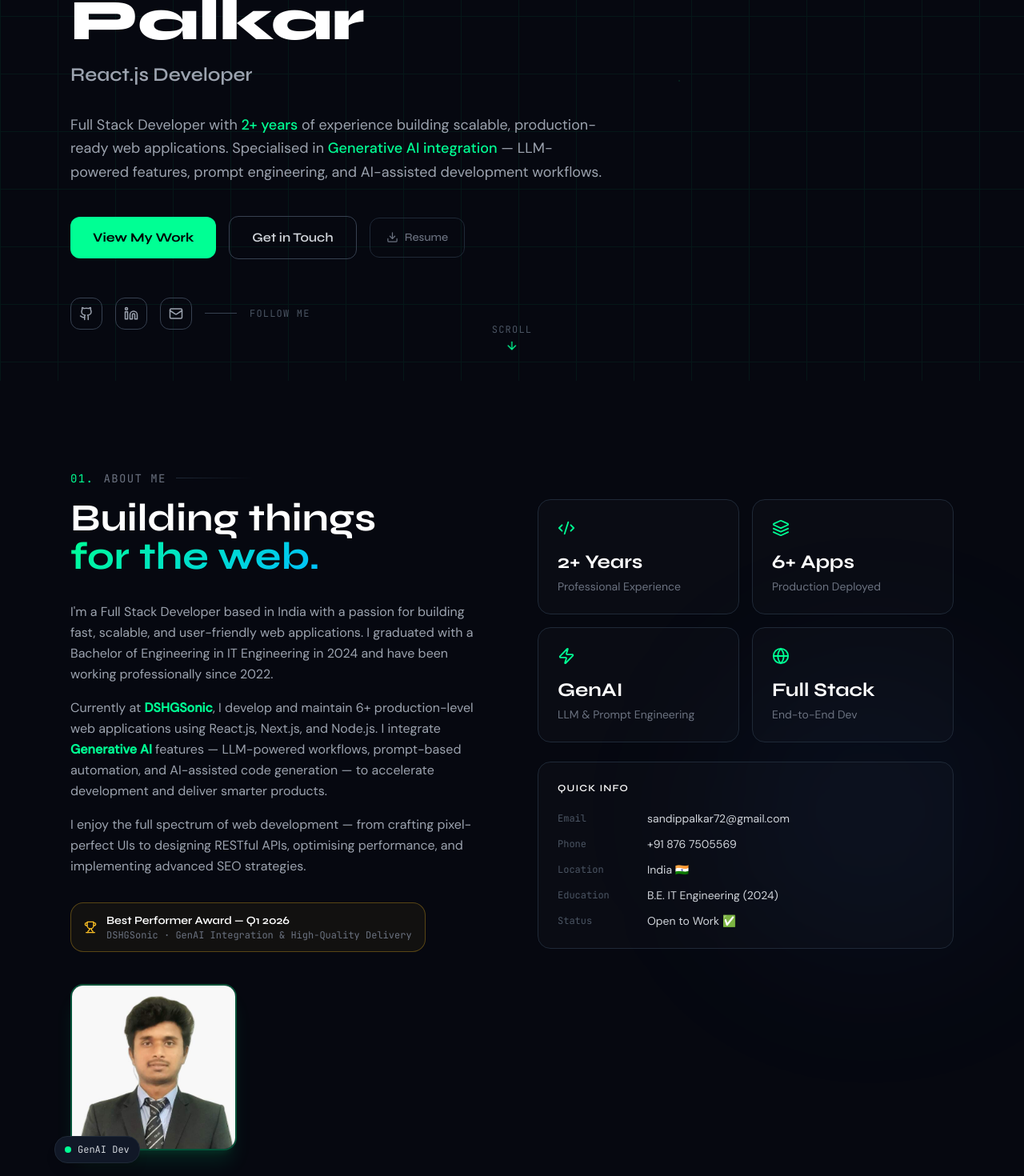
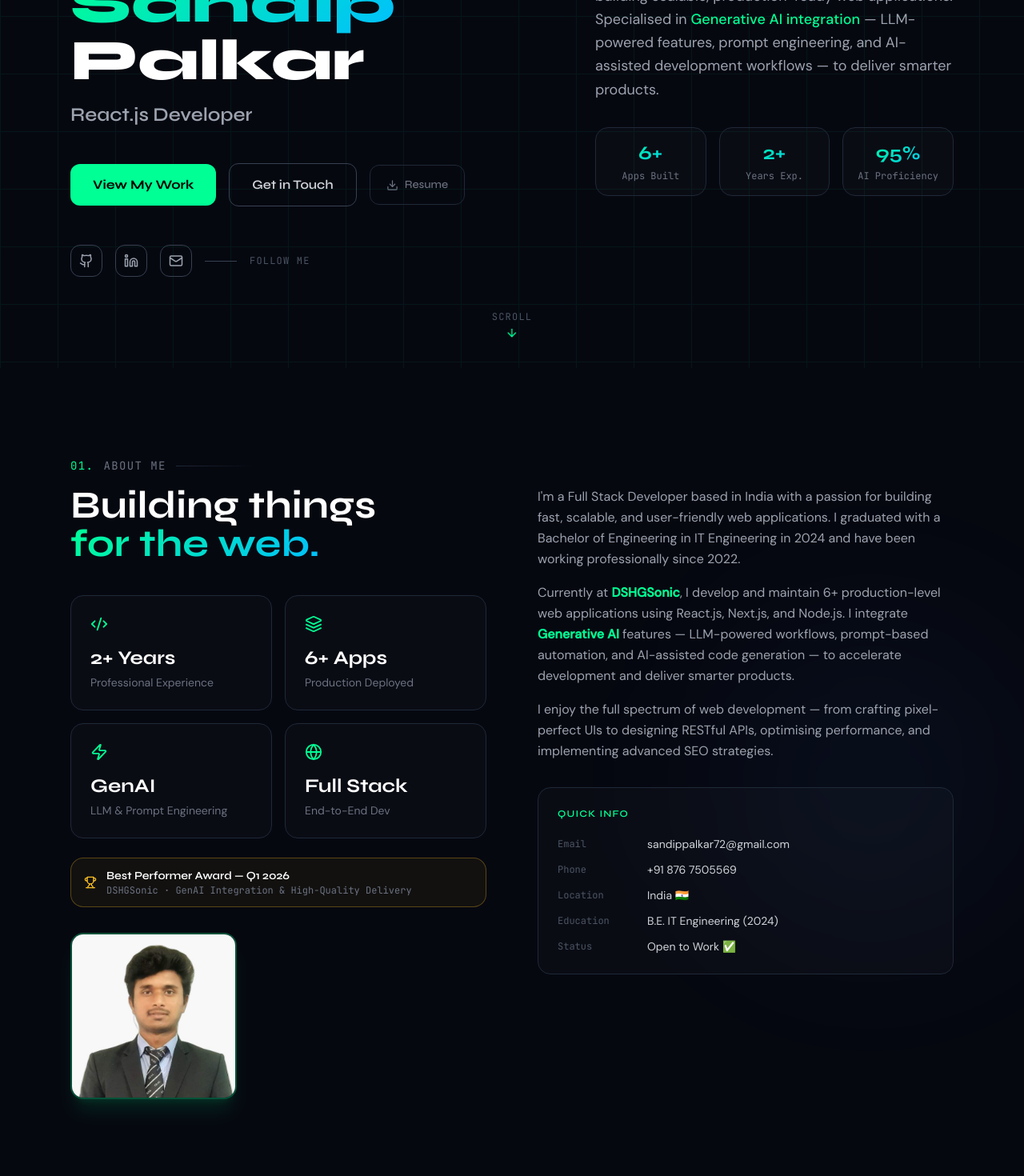
Before and after one commit to PALKARSANDIP/myportfolio, a Next.js app: page / in a window 1280 px wide. Shown: the part 340-1810 px from the top of the page at 80% size. Built offline with nearby package versions, Linux system fonts and the light colour scheme.

Commit message:
refactor: enhance About and Hero components layout and content

```diff
--- a/components/About.jsx
+++ b/components/About.jsx
@@ -28,14 +28,59 @@ export default function About() {
         </div>
 
         <div className="grid md:grid-cols-2 gap-16 items-start">
-          {/* Left */}
+
+          {/* Left — Heading, Stats, Award */}
           <div>
-            <h2 className="reveal reveal-left font-display font-bold text-4xl md:text-5xl text-gray-900 dark:text-white mb-8 leading-tight">
+            <h2 className="reveal reveal-left font-display font-bold text-4xl md:text-5xl text-gray-900 dark:text-white mb-10 leading-tight">
               Building things<br />
               <span className="text-gradient">for the web.</span>
             </h2>
 
-            <div className="space-y-4 font-body text-gray-600 dark:text-gray-400 leading-relaxed">
+            {/* Stats grid */}
+            <div className="grid grid-cols-2 gap-4 mb-6">
+              {highlights.map((item, i) => (
+                <div
+                  key={item.label}
+                  className={`reveal delay-${i + 1} group p-6 rounded-2xl border border-gray-200 dark:border-gray-800
+                    hover:border-accent dark:hover:border-accent bg-gray-50/80 dark:bg-white/[0.02]
+                    hover:bg-accent/5 transition-all duration-300 hover:-translate-y-1`}
+                >
+                  <item.icon size={22} className="text-accent mb-4" />
+                  <div className="font-display font-bold text-2xl text-gray-900 dark:text-white mb-1">{item.label}</div>
+                  <div className="font-body text-sm text-gray-500 dark:text-gray-500">{item.sub}</div>
+                </div>
+              ))}
+            </div>
+
+            {/* Award badge */}
+            <div className="reveal delay-5 inline-flex items-center gap-3 px-4 py-3 rounded-2xl w-full
+              border border-amber-400/30 bg-amber-400/5 hover:bg-amber-400/10 transition-colors duration-200">
+              <Trophy size={16} className="text-amber-400 shrink-0" />
+              <div>
+                <p className="font-display font-semibold text-gray-900 dark:text-white text-sm">Best Performer Award — Q1 2026</p>
+                <p className="font-mono text-xs text-gray-500 dark:text-gray-500">DSHGSonic · GenAI Integration & High-Quality Delivery</p>
+              </div>
+            </div>
+
+            {/* Profile photo */}
+            <div className="reveal delay-6 mt-8">
+              <div className="relative w-52 h-52 rounded-2xl overflow-hidden border-2 border-accent/30 shadow-xl shadow-accent/10 hover:border-accent hover:shadow-accent/20 transition-all duration-300 group">
+                <Image
+                  src={imgError ? "/Image/avtar2.jpg" : "/Image/SandipPalkar.jpeg"}
+                  alt="Sandip Palkar"
+                  fill
+                  className="object-cover object-top group-hover:scale-105 transition-transform duration-500"
+                  onError={() => setImgError(true)}
+                  priority
+                />
+                <div className="absolute inset-0 bg-gradient-to-t from-accent/10 to-transparent opacity-0 group-hover:opacity-100 transition-opacity duration-300" />
+              </div>
+            </div>
+          </div>
+
+          {/* Right — Bio paragraphs + Quick Info */}
+          <div>
+            <div className="space-y-4 font-body text-gray-600 dark:text-gray-400 leading-relaxed mb-8">
               <p className="reveal delay-1">
                 I&apos;m a Full Stack Developer based in India with a passion for building fast, scalable,
                 and user-friendly web applications. I graduated with a Bachelor of Engineering in IT
@@ -54,62 +99,9 @@ export default function About() {
               </p>
             </div>
 
-            {/* Award badge */}
-            <div className="reveal delay-4 mt-8 inline-flex items-center gap-3 px-4 py-3 rounded-2xl
-              border border-amber-400/30 bg-amber-400/5 hover:bg-amber-400/10 transition-colors duration-200">
-              <Trophy size={16} className="text-amber-400 shrink-0" />
-              <div>
-                <p className="font-display font-semibold text-gray-900 dark:text-white text-sm">Best Performer Award — Q1 2026</p>
-                <p className="font-mono text-xs text-gray-500 dark:text-gray-500">DSHGSonic · GenAI Integration & High-Quality Delivery</p>
-              </div>
-            </div>
-
-            {/* Photo */}
-            <div className="reveal delay-5 mt-10">
-              <div className="relative w-52 h-52 rounded-2xl overflow-hidden border-2 border-accent/30 shadow-xl shadow-accent/10 hover:border-accent hover:shadow-accent/20 transition-all duration-300 group">
-
-                <Image
-                  src={imgError ? "/Image/avtar2.jpg" : "/Image/SandipPalkar.jpeg"}
-                  alt="Sandip Palkar"
-                  fill
-                  className="object-cover object-top group-hover:scale-105 transition-transform duration-500"
-                  onError={() => setImgError(true)}
-                  priority
-                />
-                <div className="absolute inset-0 bg-gradient-to-t from-accent/10 to-transparent opacity-0 group-hover:opacity-100 transition-opacity duration-300" />
-              </div>
-              <div className="absolute -bottom-4 -left-5 flex items-center gap-2 px-3 py-2 rounded-2xl
-                bg-white dark:bg-gray-900 border border-gray-100 dark:border-gray-800 shadow-lg">
-                <span className="relative flex w-2 h-2">
-                  <span className="animate-ping absolute inline-flex h-full w-full rounded-full bg-accent opacity-60"></span>
-                  <span className="relative inline-flex rounded-full w-2 h-2 bg-accent"></span>
-                </span>
-                <span className="font-mono text-xs text-gray-700 dark:text-gray-300">GenAI Dev</span>
-              </div>
-            </div>
-          </div>
-
-          {/* Right */}
-          <div>
-            {/* Stats */}
-            <div className="grid grid-cols-2 gap-4 mb-6">
-              {highlights.map((item, i) => (
-                <div
-                  key={item.label}
-                  className={`reveal delay-${i + 1} group p-6 rounded-2xl border border-gray-200 dark:border-gray-800
-                    hover:border-accent dark:hover:border-accent bg-gray-50/80 dark:bg-white/[0.02]
-                    hover:bg-accent/5 transition-all duration-300 hover:-translate-y-1`}
-                >
-                  <item.icon size={22} className="text-accent mb-4" />
-                  <div className="font-display font-bold text-2xl text-gray-900 dark:text-white mb-1">{item.label}</div>
-                  <div className="font-body text-sm text-gray-500 dark:text-gray-500">{item.sub}</div>
-                </div>
-              ))}
-            </div>
-
             {/* Quick Info */}
-            <div className="reveal delay-5 p-6 rounded-2xl border border-gray-200 dark:border-gray-800 bg-gray-50/80 dark:bg-white/[0.02]">
-              <h3 className="font-display font-semibold text-gray-900 dark:text-white mb-5 text-xs tracking-widest uppercase text-accent">
+            <div className="reveal delay-4 p-6 rounded-2xl border border-gray-200 dark:border-gray-800 bg-gray-50/80 dark:bg-white/[0.02]">
+              <h3 className="font-display font-semibold mb-5 text-xs tracking-widest uppercase text-accent">
                 Quick Info
               </h3>
               <dl className="space-y-3">
@@ -128,6 +120,7 @@ export default function About() {
               </dl>
             </div>
           </div>
+
         </div>
       </div>
     </section>
--- a/components/Hero.jsx
+++ b/components/Hero.jsx
@@ -1,7 +1,6 @@
 "use client";
 import { useEffect, useState } from "react";
 import { Github, Linkedin, Mail, ArrowDown, Download } from "lucide-react";
-import Image from "next/image";
 
 const roles = [
   "Full Stack Developer",
@@ -16,7 +15,6 @@ export default function Hero() {
   const [displayed, setDisplayed] = useState("");
   const [deleting, setDeleting] = useState(false);
   const [visible, setVisible] = useState(false);
-  const [imgError, setImgError] = useState(false);
 
   useEffect(() => {
     const t = setTimeout(() => setVisible(true), 100);
@@ -59,8 +57,8 @@ export default function Hero() {
       <div className="relative max-w-6xl mx-auto px-6 pt-28 pb-16 w-full">
         <div className="flex flex-col lg:flex-row items-start lg:items-center gap-12 lg:gap-20">
 
-          {/* Left: Text Content */}
-          <div className="flex-1 max-w-2xl">
+          {/* Left: Name, Role, CTAs, Socials */}
+          <div className="flex-1">
 
             {/* Available badge */}
             <div className={`inline-flex items-center gap-2.5 px-4 py-2 rounded-full border border-accent/25 bg-accent/5 mb-10
@@ -73,10 +71,8 @@ export default function Hero() {
             </div>
 
             {/* Name */}
-            <h1
-              className={`font-display font-extrabold text-5xl sm:text-6xl md:text-7xl leading-tight mb-4 transition-all duration-700 delay-100 ${visible ? "opacity-100 translate-y-0" : "opacity-0 translate-y-4"
-                }`}
-            >
+            <h1 className={`font-display font-extrabold text-5xl sm:text-6xl md:text-7xl leading-tight mb-4
+              transition-all duration-700 delay-100 ${visible ? "opacity-100 translate-y-0" : "opacity-0 translate-y-4"}`}>
               <span className="text-gray-900 dark:text-white">Hi, I&apos;m </span>
               <span className="text-gradient">Sandip</span>
               <br />
@@ -84,24 +80,15 @@ export default function Hero() {
             </h1>
 
             {/* Typewriter */}
-            <div className={`font-display text-xl sm:text-2xl font-semibold text-gray-500 dark:text-gray-400 mb-7 h-9
+            <div className={`font-display text-xl sm:text-2xl font-semibold text-gray-500 dark:text-gray-400 mb-10 h-9
               transition-all duration-700 delay-200 ${visible ? "opacity-100 translate-y-0" : "opacity-0 translate-y-6"}`}>
               <span>{displayed}</span>
               <span className="animate-blink text-accent ml-0.5">|</span>
             </div>
 
-            {/* Summary */}
-            <p className={`font-body text-gray-600 dark:text-gray-400 text-lg leading-relaxed max-w-2xl mb-10
-              transition-all duration-700 delay-300 ${visible ? "opacity-100 translate-y-0" : "opacity-0 translate-y-6"}`}>
-              Full Stack Developer with <span className="text-accent font-medium">2+ years</span> of experience building
-              scalable, production-ready web applications. Specialised in{" "}
-              <span className="text-accent font-medium">Generative AI integration</span> — LLM-powered features,
-              prompt engineering, and AI-assisted development workflows.
-            </p>
-
             {/* CTAs */}
             <div className={`flex flex-wrap items-center gap-4 mb-12
-              transition-all duration-700 delay-400 ${visible ? "opacity-100 translate-y-0" : "opacity-0 translate-y-6"}`}>
+              transition-all duration-700 delay-300 ${visible ? "opacity-100 translate-y-0" : "opacity-0 translate-y-6"}`}>
               <a href="#projects"
                 className="group inline-flex items-center gap-2 px-7 py-3.5 bg-accent text-black font-display font-bold rounded-xl
                   hover:bg-accent-dark transition-all duration-200 hover:scale-105 active:scale-95 hover:shadow-[0_8px_30px_rgba(0,255,148,0.35)]">
@@ -124,7 +111,7 @@ export default function Hero() {
 
             {/* Social Links */}
             <div className={`flex items-center gap-4
-              transition-all duration-700 delay-500 ${visible ? "opacity-100 translate-y-0" : "opacity-0 translate-y-6"}`}>
+              transition-all duration-700 delay-400 ${visible ? "opacity-100 translate-y-0" : "opacity-0 translate-y-6"}`}>
               {[
                 { href: "https://github.com/PALKARSANDIP", icon: Github, label: "GitHub" },
                 { href: "https://www.linkedin.com/in/sandip-palkar-3a34b024b/", icon: Linkedin, label: "LinkedIn" },
@@ -145,46 +132,35 @@ export default function Hero() {
             </div>
           </div>
 
-          {/* Right: Profile Image (desktop only) */}
-          <div className={`hidden lg:flex flex-shrink-0 items-center justify-center
-            transition-all duration-700 delay-300 ${visible ? "opacity-100 scale-100" : "opacity-0 scale-95"}`}>
-            <div className="relative">
-              {/* Offset glow ring */}
-              <div className="absolute inset-0 rounded-3xl bg-gradient-to-br from-accent/20 to-blue-500/20 blur-xl scale-110 -z-10" />
+          {/* Right: Paragraph */}
+          <div className={`flex-1 lg:max-w-md transition-all duration-700 delay-300
+            ${visible ? "opacity-100 translate-y-0" : "opacity-0 translate-y-6"}`}>
 
-              {/* Main image */}
-              {/* <div className="relative w-64 h-72 xl:w-72 xl:h-80 rounded-3xl overflow-hidden border border-accent/20 shadow-2xl shadow-black/20">
-                <Image
-                  src={imgError ? "/Image/avtar2.jpg" : "/Image/SandipPalkar.jpeg"}
-                  alt="Sandip Palkar"
-                  fill
-                  className="object-cover object-top"
-                  priority
-                  onError={() => setImgError(true)}
-                />
+            {/* Decorative top bar */}
+            <div className="w-10 h-1 bg-accent rounded-full mb-6" />
 
-                <div className="absolute inset-0 bg-gradient-to-t from-black/20 via-transparent to-transparent" />
-              </div> */}
+            <p className="font-body text-gray-600 dark:text-gray-400 text-lg leading-relaxed mb-6">
+              Full Stack Developer with{" "}
+              <span className="text-accent font-medium">2+ years</span> of experience building
+              scalable, production-ready web applications. Specialised in{" "}
+              <span className="text-accent font-medium">Generative AI integration</span> — LLM-powered
+              features, prompt engineering, and AI-assisted development workflows — to deliver smarter
+              products.
+            </p>
 
-              {/* Decorative border */}
-              <div className="absolute -bottom-2.5 -right-2.5 w-full h-full rounded-3xl border border-accent/15 -z-[1]" />
-
-              {/* Floating badge — top right */}
-              {/* <div className="absolute -top-4 -right-4 flex items-center gap-2 px-3 py-2 rounded-2xl
-                bg-white dark:bg-gray-900 border border-gray-100 dark:border-gray-800 shadow-lg">
-                <span className="font-mono text-xs font-bold text-accent">2+ yrs</span>
-                <span className="font-mono text-xs text-gray-500 dark:text-gray-400">exp</span>
-              </div> */}
-
-              {/* Floating badge — bottom left */}
-              {/* <div className="absolute -bottom-4 -left-5 flex items-center gap-2 px-3 py-2 rounded-2xl
-                bg-white dark:bg-gray-900 border border-gray-100 dark:border-gray-800 shadow-lg">
-                <span className="relative flex w-2 h-2">
-                  <span className="animate-ping absolute inline-flex h-full w-full rounded-full bg-accent opacity-60"></span>
-                  <span className="relative inline-flex rounded-full w-2 h-2 bg-accent"></span>
-                </span>
-                <span className="font-mono text-xs text-gray-700 dark:text-gray-300">GenAI Dev</span>
-              </div> */}
+            {/* Stats row */}
+            <div className="grid grid-cols-3 gap-4 mt-8">
+              {[
+                { value: "6+", label: "Apps Built" },
+                { value: "2+", label: "Years Exp." },
+                { value: "95%", label: "AI Proficiency" },
+              ].map((stat) => (
+                <div key={stat.label} className="p-4 rounded-2xl border border-gray-200 dark:border-gray-800
+                  bg-gray-50/80 dark:bg-white/[0.02] text-center hover:border-accent/50 transition-colors duration-200">
+                  <div className="font-display font-bold text-2xl text-gradient mb-1">{stat.value}</div>
+                  <div className="font-mono text-xs text-gray-500 dark:text-gray-500">{stat.label}</div>
+                </div>
+              ))}
             </div>
           </div>
 
```
